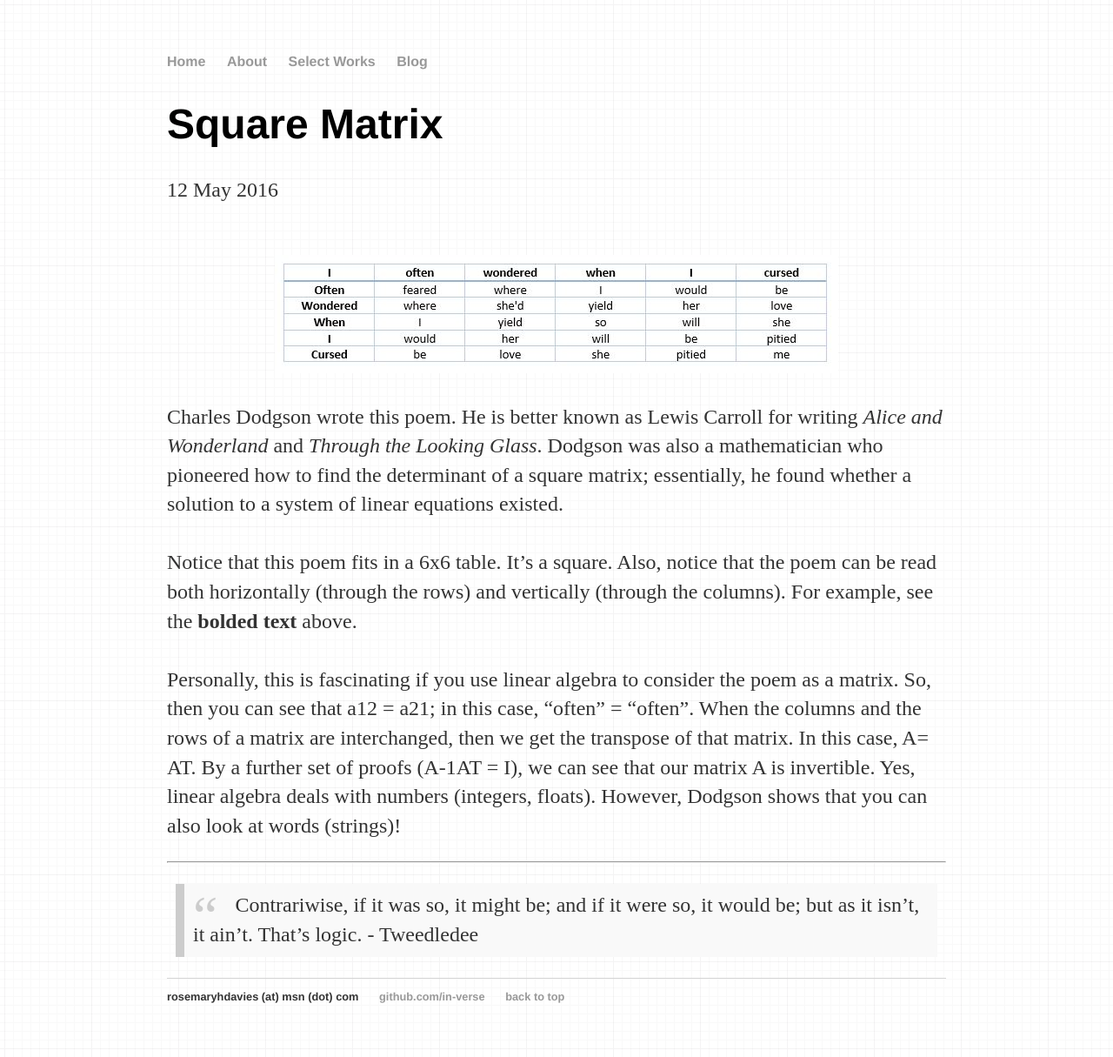
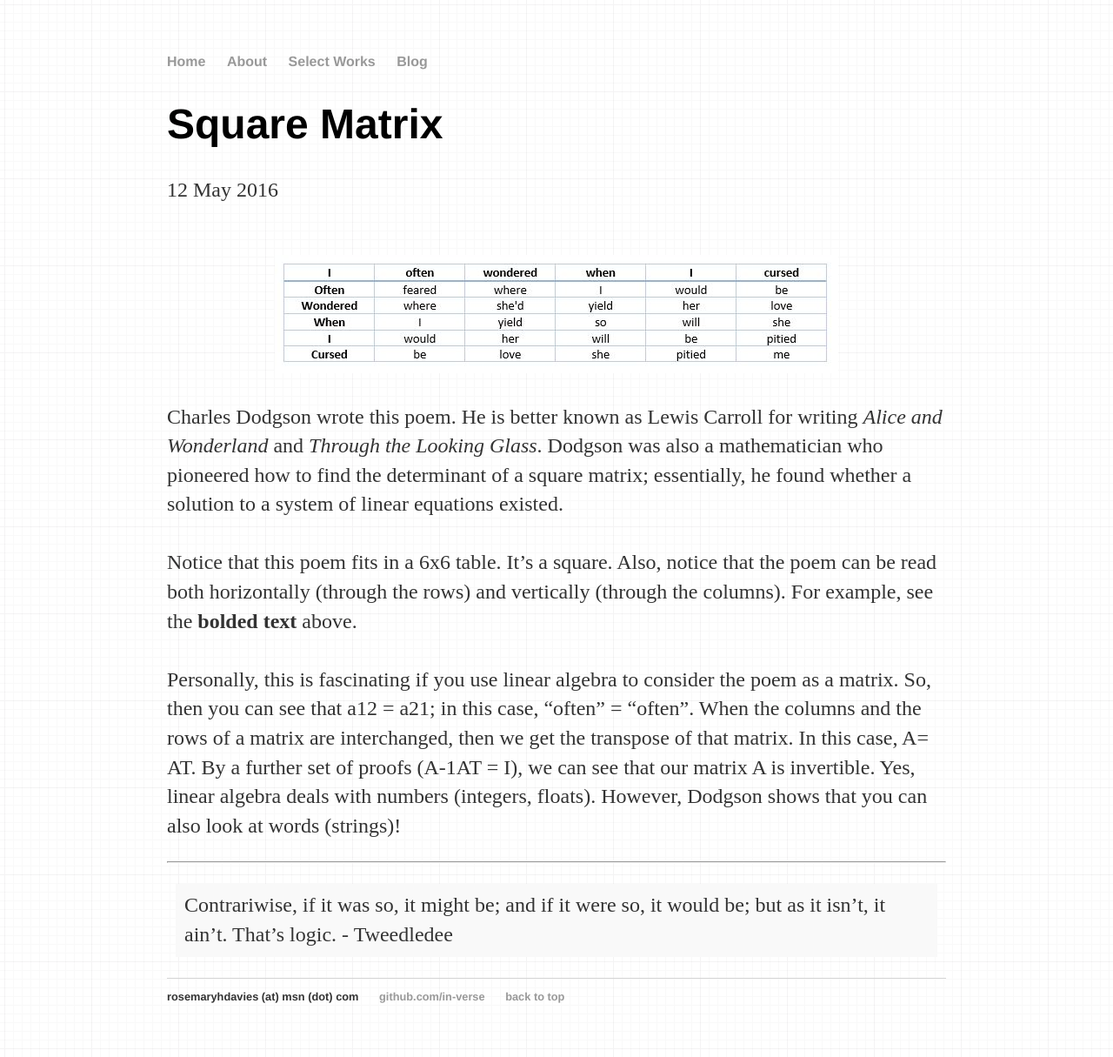
Before and after one commit to In-Verse/in-verse.github.io, a Jekyll site: the page built from _posts/2016-05-12-squarematrix.md, in a window 1280 px wide. Shown: the whole page at 87% size. Built offline with Jekyll 4.4.1, drawn with Linux system fonts in a browser that asks for light colours.

Commit message:
Update main.css
Changed the blockquote style

```diff
--- a/css/main.css
+++ b/css/main.css
@@ -59,18 +59,16 @@
   display:block;
 }
 
-/* Added block quote styling from Chris Coyier */
+/* Added block quote styling from Chris Coyier, adapted */
 blockquote {
   background: #f9f9f9;
-  border-left: 10px solid #ccc;
   margin: 1.5em 10px;
   padding: 0.5em 10px;
   quotes: "\201C""\201D""\2018""\2019";
 }
 blockquote:before {
   color: #ccc;
-  content: open-quote;
-  font-size: 4em;
+  font-size: 6em;
   line-height: 0.1em;
   margin-right: 0.25em;
   vertical-align: -0.4em;
```
